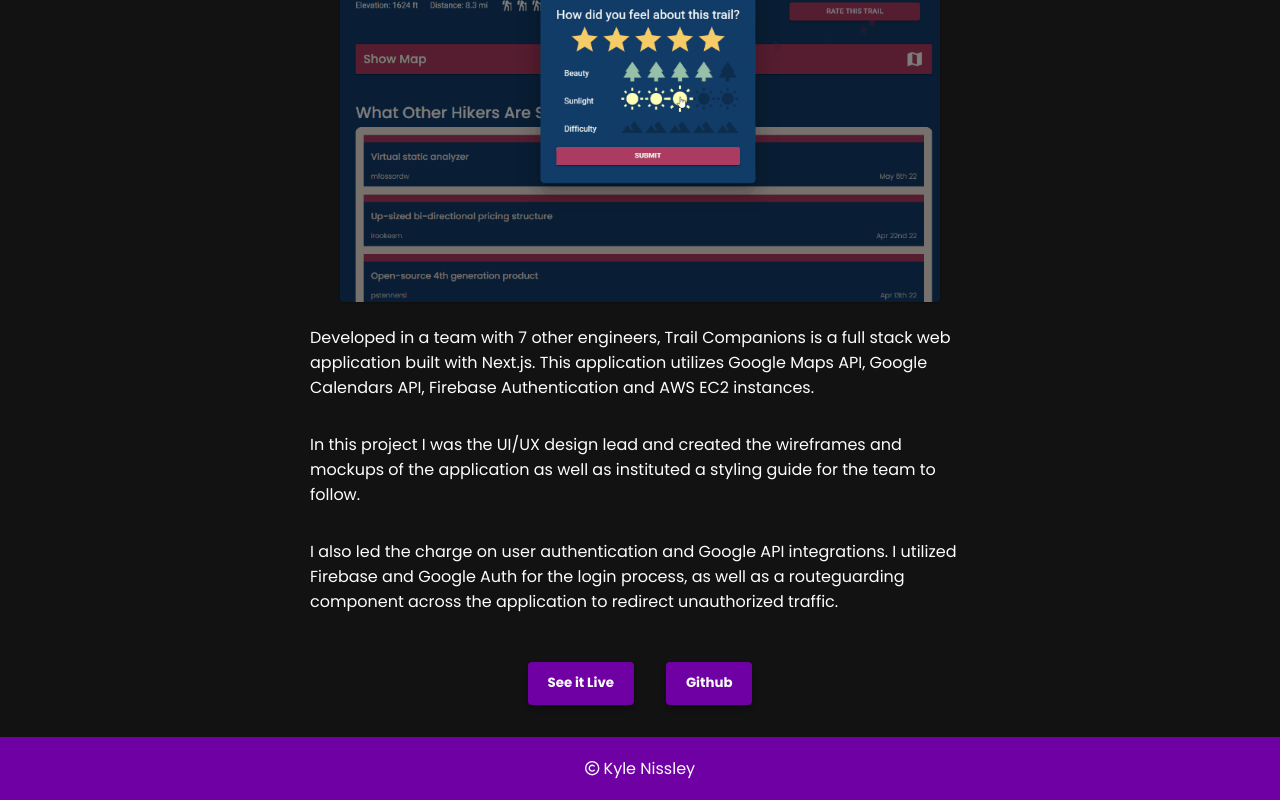
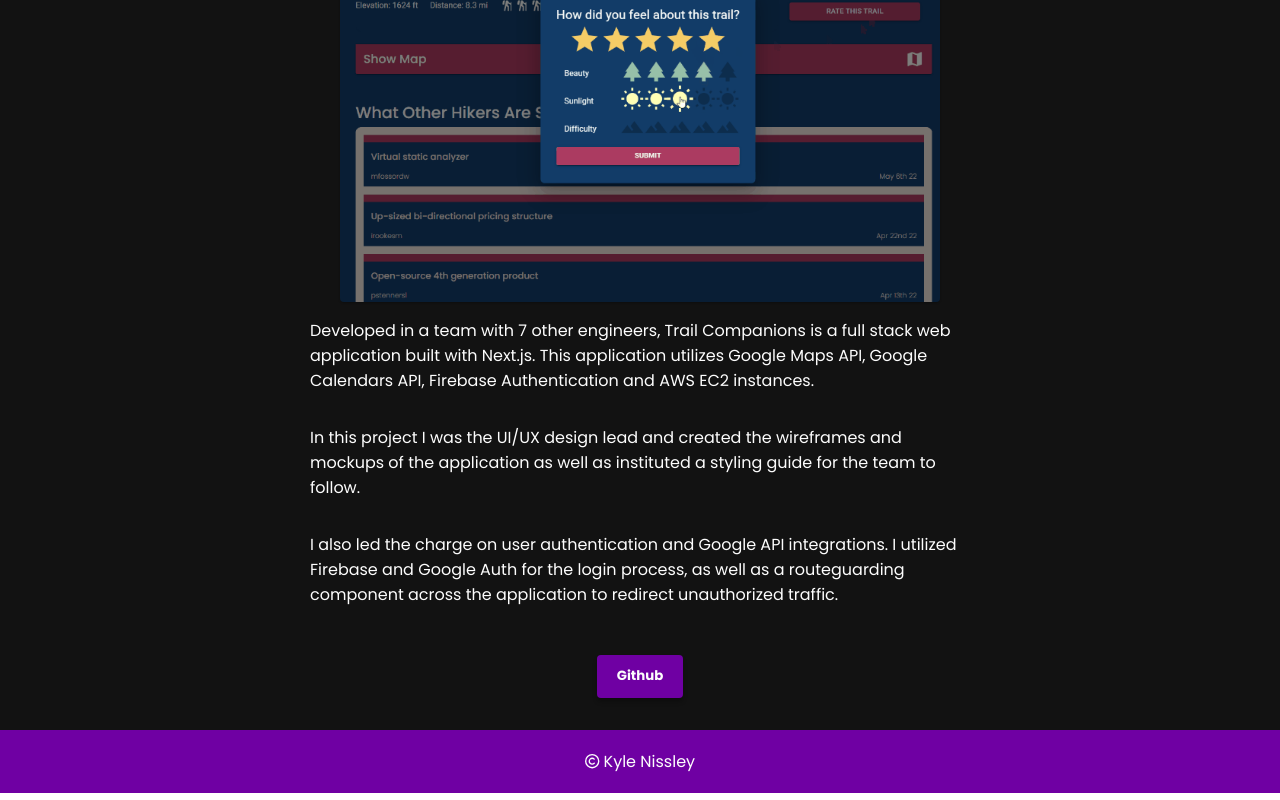
Before and after one commit to knissley/knissley.github.io, a React (Create React App) app: page /projects/1 in a window 1280 px wide. Shown: the part 347-1147 px from the top of the page. Built offline with nearby package versions, Linux system fonts and the light colour scheme.

Commit message:
Add long descriptions to each project

```diff
--- a/src/App.tsx
+++ b/src/App.tsx
@@ -22,7 +22,7 @@ const App:FC<Props> = () => {
       <main>
         <Routes>
           <Route path='/' element={<HomePage />} />
-          <Route path='/projects/:project_title' element={<ProjectPage/>} />
+          <Route path='/projects/:id' element={<ProjectPage/>} />
         </Routes>
       </main>
 
--- a/src/Projects/ProjectPage.css
+++ b/src/Projects/ProjectPage.css
@@ -11,7 +11,7 @@
   align-items: center;
 }
 
-.carousel-container {
+/* .carousel-container {
   width: 100%;
   background-color: var(--theme-accent-color);
   border-radius: 4px;
@@ -23,7 +23,7 @@
   margin: 0 auto;
   box-shadow: 0px 1px 3px rgba(0,0,0, .5);
   position: relative;
-}
+} */
 
 .project-header {
   margin-top: 2em;
@@ -33,13 +33,19 @@
 
 .project-image {
   height: 100%;
-  width: 100%;
   border-radius: 4px;
   box-shadow: 0px 1px 2px rgba(0,0,0, .25);
   object-fit: cover;
 }
 
+.project-image.landscape {
+  width: 100%;
+}
+
 .project-image-container {
+  display: flex;
+  align-items: center;
+  justify-content: center;
   width: 100%;
   max-width: 600px;
   border-radius: 4px;
@@ -73,3 +79,9 @@
     font-size: 3em;
   }
 }
+
+.project-page-anchor,
+.project-page-anchor:visited {
+  color: var(--theme-page-text);
+  text-decoration: none;
+}
--- a/src/Projects/ProjectPage.tsx
+++ b/src/Projects/ProjectPage.tsx
@@ -12,21 +12,37 @@ type ProjectPageParams = {
 const ProjectPage:FC<Props> = () => {
   let { id:projectId } = useParams<ProjectPageParams>();
 
-  const project = projects.find((project) => project.id = Number(projectId)) || projects[0];
+  console.log(projectId);
+
+  const project = projects.find((project) => project.id === Number(projectId)) || projects[0];
+
+  console.log(project);
 
   return (
     <div className='project-page-container'>
       <div className='project-container'>
         <h1 className='project-header'>{project.title}</h1>
         <div className='project-image-container'>
-          <img className='project-image' alt='' src={project.images[0]} />
+          <img className={`project-image ${project.imageOrientation}`} alt='' src={project.images[0]} />
         </div>
         {
           project.longDescription.map((paragraph, idx) => <p className='description' key={idx}>{paragraph}</p>)
         }
         <div className='project-buttons-container'>
-          <button className='btn project-page-btn'>See it Live</button>
-          <button className='btn project-page-btn'>Github</button>
+          {
+            project.deployedUrl !== '' && (
+              <button className='btn project-page-btn'>
+                <a className='project-page-anchor' href={project.deployedUrl} target='_blank' rel='noreferrer'>
+                  See it Live
+                </a>
+              </button>
+            )
+          }
+          <button className='btn project-page-btn'>
+            <a className='project-page-anchor' href={project.githubUrl} target='_blank' rel='noreferrer'>
+              Github
+            </a>
+          </button>
         </div>
       </div>
     </div>
```
Also changed, not shown: src/constants/projectsInfo.tsx (+3 -3 lines).
